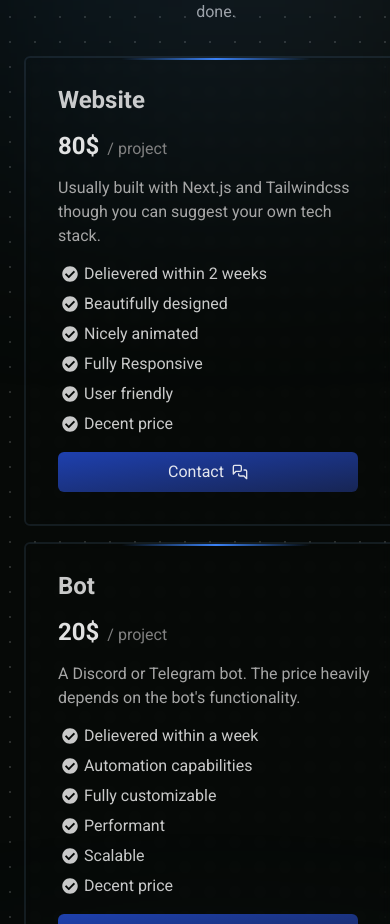
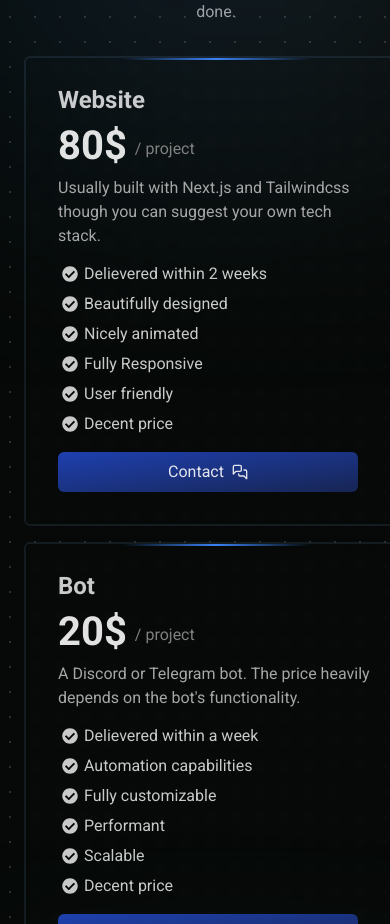
Before and after one commit to Humboorgir/portfolio-v3, a Next.js app: page / in a window 390 px wide. Shown: the part 6040-6964 px from the top of the page. Built offline with nearby package versions, Linux system fonts and the light colour scheme.

Commit message:
fix(PricingCard): font-size changing in sm viewports

```diff
--- a/src/components/home/pricing-section/pricing-card.tsx
+++ b/src/components/home/pricing-section/pricing-card.tsx
@@ -25,12 +25,12 @@ const PricingCard = ({ plan }: Props) => {
             from-transparent via-blue-500 to-transparent"
         aria-hidden="true"
       />
-      <Text className="mb-2 md:text-2xl text-foreground/80" variant="h3">
+      <Text className="mb-2 md:text-2xl text-2xl text-foreground/80" variant="h3">
         {plan.name}
       </Text>
 
       <Row>
-        <Text className="mb-3 mr-2 text-2xl md:text-[40px] text-foreground/90" variant="h3">
+        <Text className="mb-3 mr-2 text-[40px] leading-8 md:text-[40px] text-foreground/90" variant="h3">
           {plan.price}$
         </Text>
         <Text variant="lead"> / project </Text>
```
